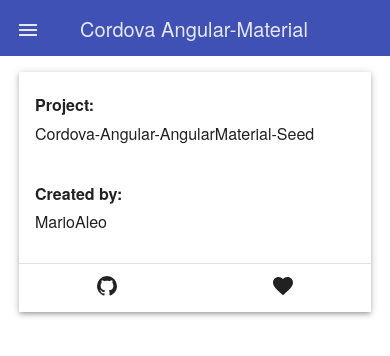
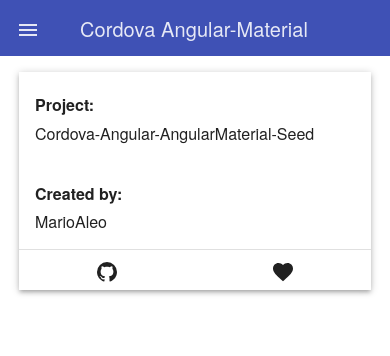
Before and after one commit to mario-aleo/cordova-angular-angularMaterial-seed, a plain HTML site: page www/index.html at #!/main in a window 390 px wide. Drawn offline with Linux system fonts and the light colour scheme; some packages are replaced by stand-ins of ours.

Commit message:
Little Layout Update

```diff
--- a/www/app/components/main/main.html
+++ b/www/app/components/main/main.html
@@ -25,7 +25,7 @@
 </md-sidenav>
 
 <div layout="column" layout-align="center center" flex>
-  <md-whiteframe class="md-whiteframe-3dp" layout="column" style="margin-top: 1em; width: 22em; height: 15em;">
+  <md-whiteframe class="md-whiteframe-3dp" layout="column" style="margin: 1em; width: 22em; height: 15em;" flex>
     <div layout="column" flex style="margin-left: 1em;">
       <h4>Project:</h4>
       <p style="margin-top: -1em;">Cordova-Angular-AngularMaterial-Seed</p>
@@ -33,7 +33,7 @@
       <p style="margin-top: -1em;">MarioAleo</p>
     </div>
     <md-divider></md-divider>
-    <div layout="row" layout-align="space-around" flex="20">
+    <div layout="row" layout-align="space-around center" flex="20">
       <md-button class="md-icon-button" aria-label="Project" ng-href="https://github.com/marioaleogolsat/cordova-angular-angularMaterial-seed">
         <ng-md-icon icon="github-circle"></ng-md-icon>
       </md-button>
```
